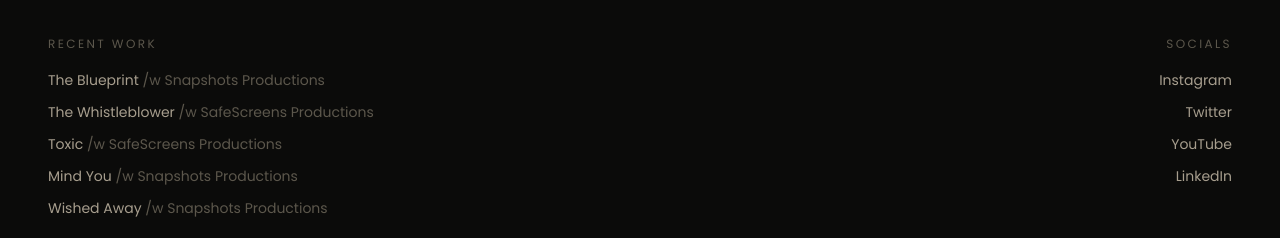
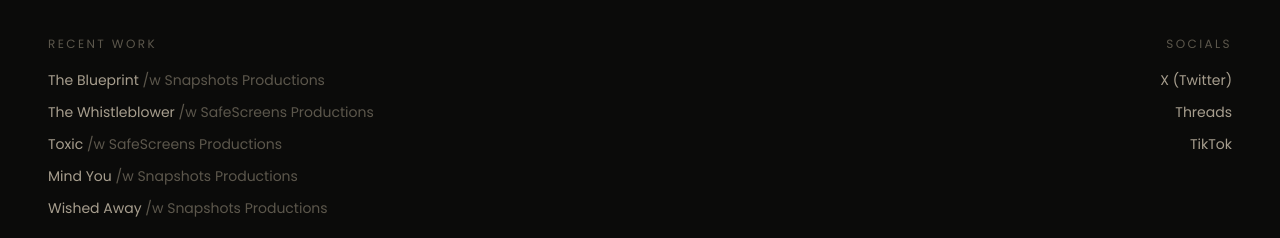
Before and after one commit to Justina18/rukkyman, a React (Vite) app: page /work in a window 1280 px wide. Shown: the part 2506-2744 px from the top of the page. Built offline with nearby package versions, Linux system fonts and the light colour scheme.

Commit message:
socials updates

```diff
--- a/src/data/site.ts
+++ b/src/data/site.ts
@@ -9,13 +9,9 @@ export const siteProfile = {
 };
 
 export const socialLinks = [
-  {
-    label: "Instagram",
-    href: "https://www.instagram.com/rukkymann?stkn=dzU5eDd4dDZxcXBi@rukkymann",
-  },
-  { label: "Twitter", href: "#" },
-  { label: "YouTube", href: "#" },
-  { label: "LinkedIn", href: "#" },
+  { label: "X (Twitter)", href: "https://x.com/ingeniusone" },
+  { label: "Threads", href: "https://www.threads.net/@ingeniusone" },
+  { label: "TikTok", href: "https://www.tiktok.com/@ingeniusone" },
 ];
 
 export const aboutBio =
--- a/src/pages/Home.tsx
+++ b/src/pages/Home.tsx
@@ -4,13 +4,9 @@ import { projects } from "../data/projects";
 import FilmGrain from "../components/FilmGrain";
 
 const socialLinks = [
-  {
-    label: "Instagram",
-    href: "https://www.instagram.com/rukkymann?stkn=dzU5eDd4dDZxcXBi@rukkymann",
-  },
-  { label: "Twitter", href: "#" },
-  { label: "YouTube", href: "#" },
-  { label: "LinkedIn", href: "#" },
+  { label: "X (Twitter)", href: "https://x.com/ingeniusone" },
+  { label: "Threads", href: "https://www.threads.net/@ingeniusone" },
+  { label: "TikTok", href: "https://www.tiktok.com/@ingeniusone" },
 ];
 
 interface HomeProps {
```
Also changed, not shown: 4 other files (tests, documents, lock files or other folders).
